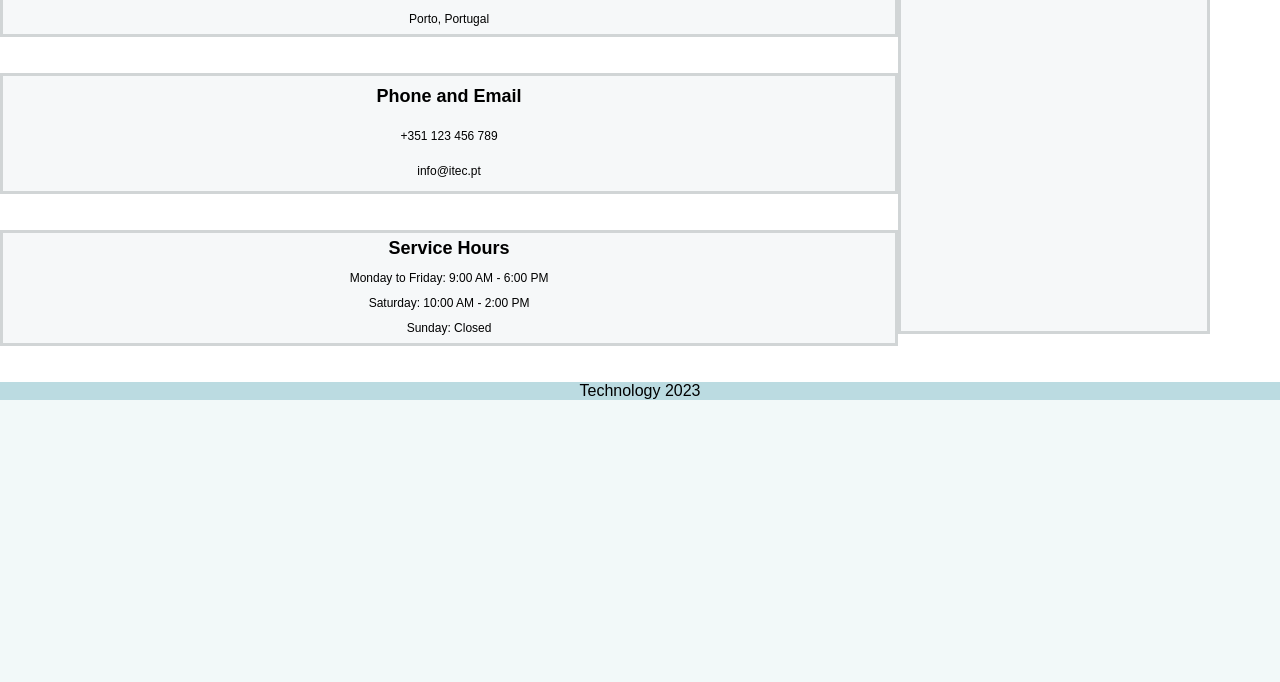
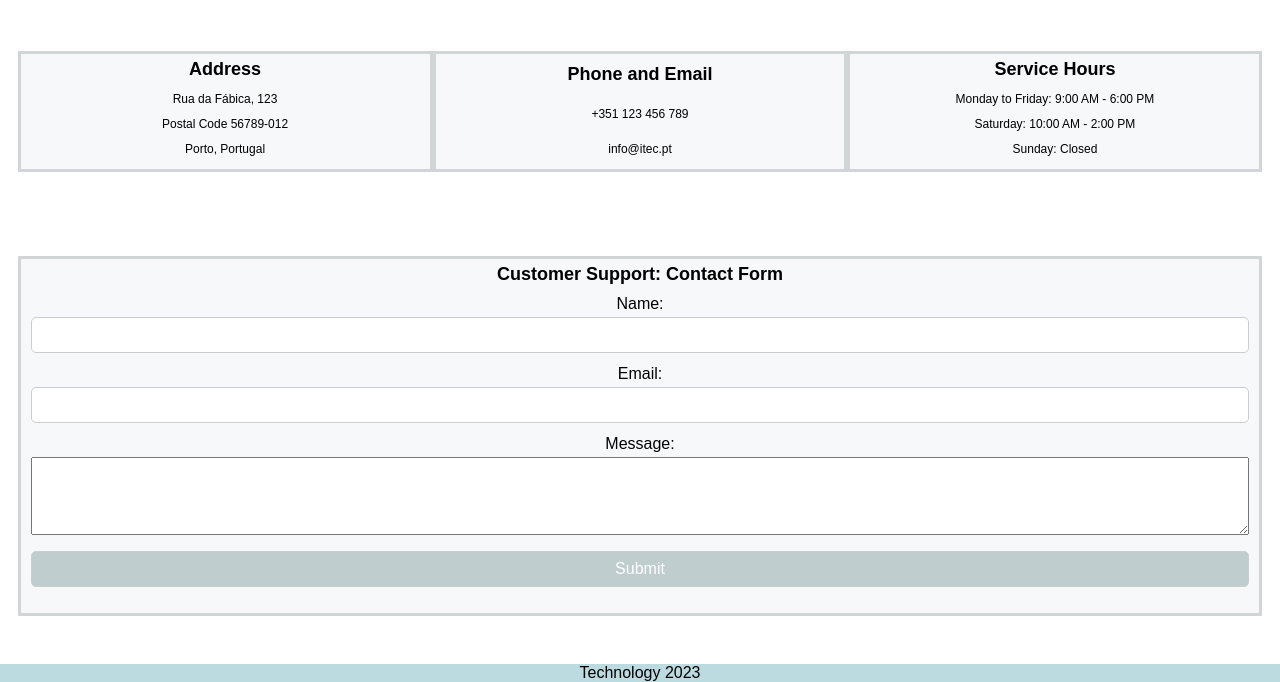
Before and after one commit to AndreFerGon/ESIN, a PHP site: page /contacts.php in a window 1280 px wide. Shown: the part 680-1362 px from the top of the page. Before the commit the page ends 1080 px from the top, so only its background shows below. Run offline with PHP 8.4, Linux system fonts and the light colour scheme.

Commit message:
Update positions.css

```diff
--- a/positions.css
+++ b/positions.css
@@ -70,7 +70,7 @@ img {
 }
 
 #login {
-    grid-column: col1 / col3;
+    grid-column: start / end;
     grid-row: content / informations;
 
 }
@@ -79,3 +79,26 @@ img {
     grid-column: start / end;
     grid-row: content / informations;
 }
+
+#contacts {
+    grid-column: col1 / col3;
+    grid-row: content / informations;
+}
+
+#map {
+    grid-column: col1/ col3;
+    grid-row: content / informations;
+}
+
+#contacts-details {
+    grid-column: start / end;
+    grid-row: informations/ options;
+    display: grid;
+    grid-template-columns: repeat(3, 1fr);
+
+}
+
+#contact-form {
+    grid-column: col1 / col3;
+    grid-row: options / footer;
+}
```
